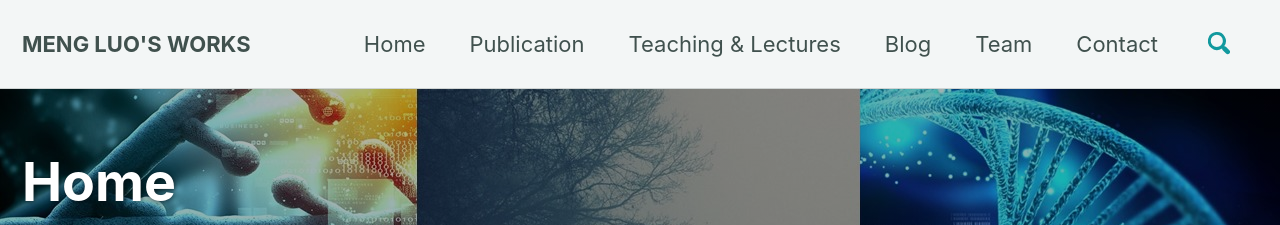
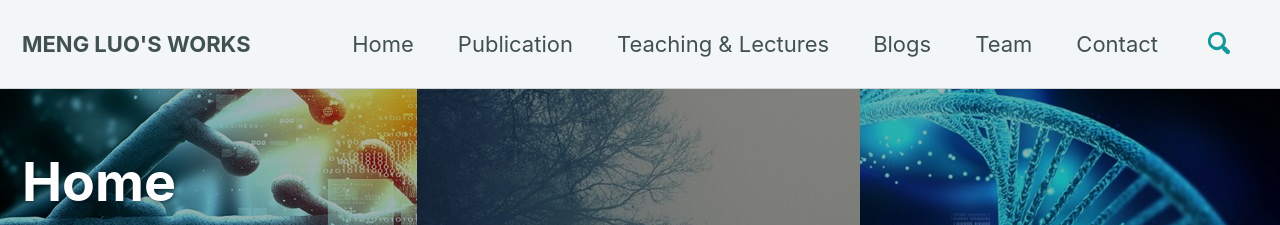
Before and after one commit to czheluo/blogs, a Jekyll site: the page built from index.html, in a window 1280 px wide. Shown: the top 225 px of the page. Built offline with Jekyll 4.4.1, drawn with Linux system fonts in a browser that asks for light colours; cached includes are drawn as plain includes; nearby versions of some CDN libraries; the list of posts is cut into pages by our own code; comment, search, counter and statistics services are not loaded.

Commit message:
Update navigation.yml

```diff
--- a/_data/navigation.yml
+++ b/_data/navigation.yml
@@ -24,7 +24,7 @@ main:
   - title: "Teaching & Lectures"
     url: /teaching/
 
-  - title: "Blog"
+  - title: "Blogs"
     url: /post/
 
   - title: "Team"
```
